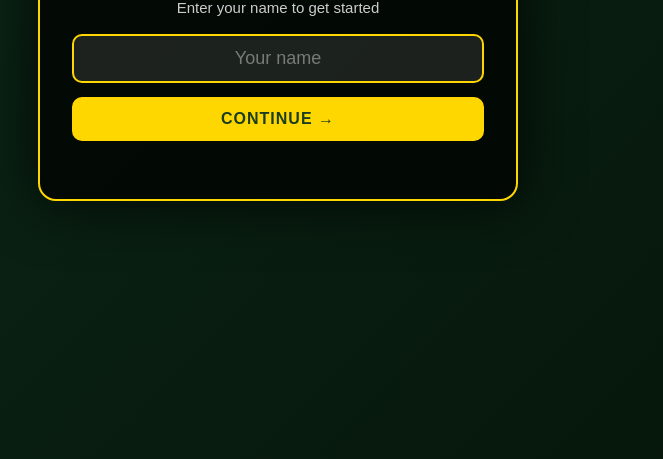
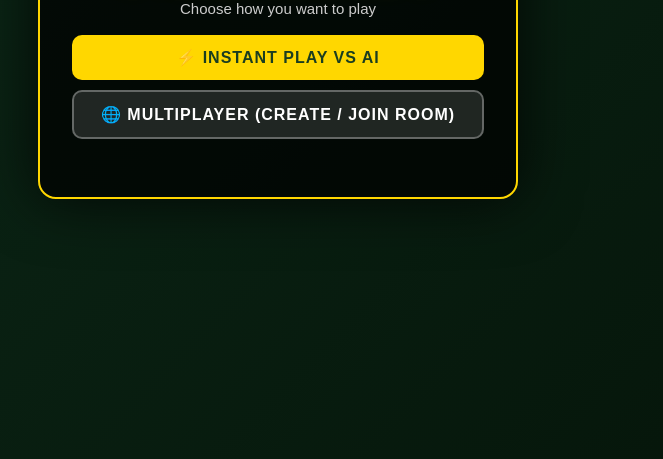
Before and after one commit to lvandervlugt123/poker-final-project, a website: page index.html in a window 1280 px wide. Shown: the part 341-800 px from the top of the page, without its empty margins (362-1025 px from the left). Drawn offline with nearby package versions, Linux system fonts and the light colour scheme; no server answers.

Commit message:
Update index.html

```diff
--- a/index.html
+++ b/index.html
@@ -531,11 +531,19 @@
         <div class="lobby-box">
             <h1>♠ Texas Hold'em ♠</h1>
 
+            <!-- Step 0: Landing choices -->
+            <div id="stepLanding">
+                <p class="lobby-sub">Choose how you want to play</p>
+                <button id="btnInstantAi" class="lobby-btn primary">⚡ Instant Play vs AI</button>
+                <button id="btnMultiplayer" class="lobby-btn secondary">🌐 Multiplayer (Create / Join Room)</button>
+            </div>
+
             <!-- Step 1: Enter name -->
-            <div id="stepName">
+            <div id="stepName" class="hidden">
                 <p class="lobby-sub">Enter your name to get started</p>
                 <input type="text" id="nameInput" placeholder="Your name" maxlength="20" autocomplete="off">
                 <button id="btnContinue" class="lobby-btn primary">Continue →</button>
+                <button id="btnBackName" class="lobby-btn back">← Back</button>
             </div>
 
             <!-- Step 2: Create or Join -->
@@ -591,7 +599,7 @@
                 <div id="playerSlots" class="slot-list"></div>
                 <button id="btnStart" class="lobby-btn primary hidden">▶ Start Game</button>
                 <p id="waitHint" class="lobby-hint">Waiting for players to join…</p>
-                <button id="btnBack4" class="lobby-btn back">← Leave Room</button>
+                <button id="btnBack4" class="lobby-btn back">← Back to Landing</button>
             </div>
 
             <p id="lobbyError" class="lobby-error"></p>
@@ -601,6 +609,7 @@
     <div id="gameContainer" class="hidden">
         <!-- Players will be dynamically created -->
         <div id="topHud">
+            <button id="backToLandingBtn" title="Back to Landing" aria-label="Back to Landing">←</button>
             <button id="helpBtn" title="How to Play" aria-label="How to Play">?</button>
         </div>
 
```
